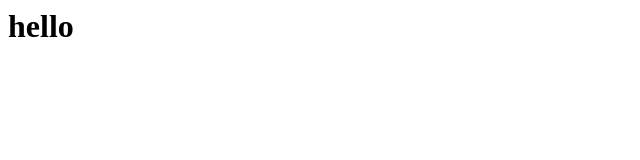
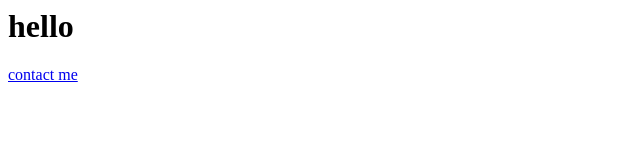
Before and after one commit to clonn/static, a plain HTML site: page index.html in a window 1280 px wide. Shown: the full height of the page, 0-640 px from the left. Drawn offline with Linux system fonts and the light colour scheme.

Commit message:
Update index.html

```diff
--- a/index.html
+++ b/index.html
@@ -2,5 +2,6 @@
   <head></head>
   <body>
     <h1>hello</h1>
+    <a href="/static/contact.html">contact me</a>
   </body>
 </html>
```
